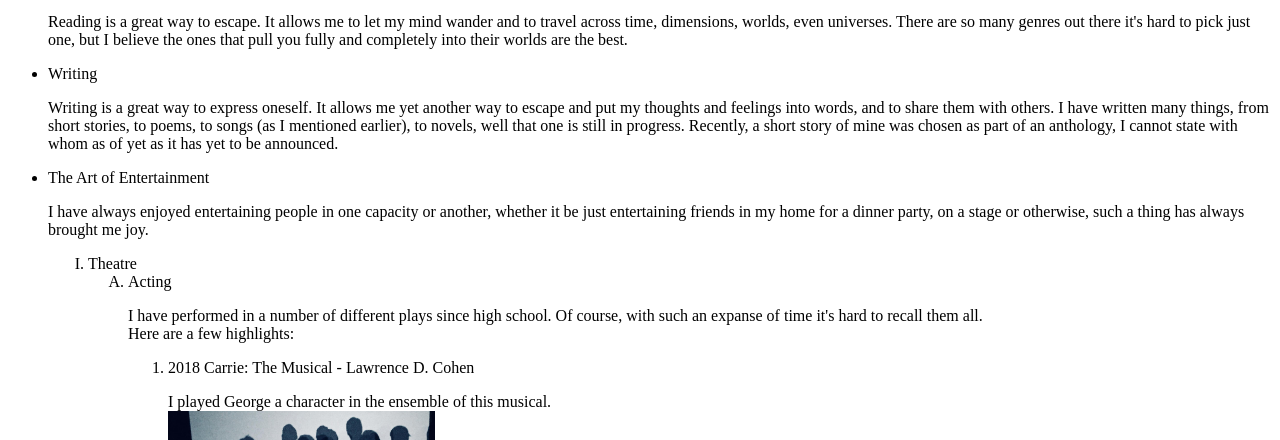
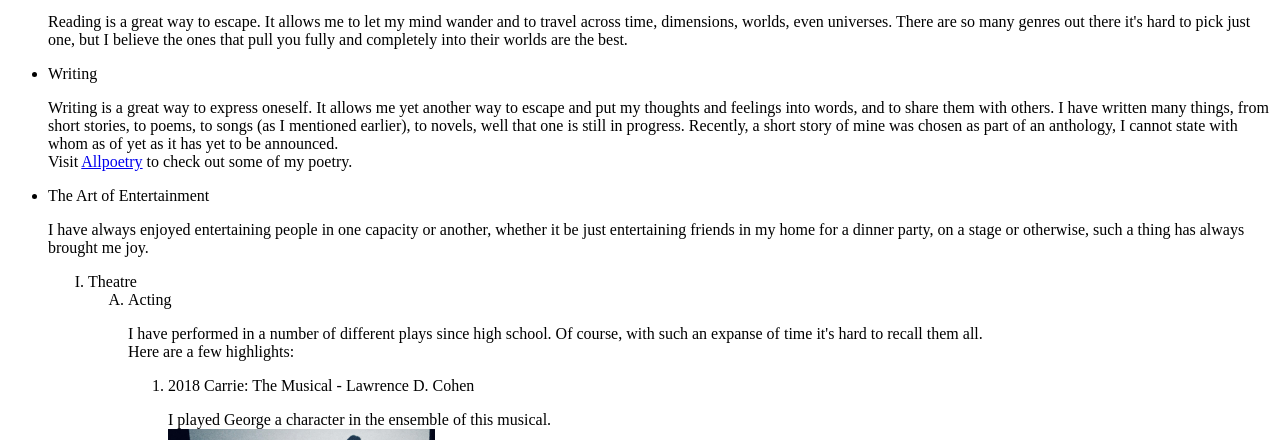
Before and after one commit to LimboticWorlds/html-resume, a plain HTML site: page assests/hobbies.html in a window 1280 px wide. Shown: the part 660-1100 px from the top of the page. Drawn offline with Linux system fonts and the light colour scheme.

Commit message:
Update hobbies.html

```diff
--- a/assests/hobbies.html
+++ b/assests/hobbies.html
@@ -27,7 +27,11 @@
                 <li>Reading</li>
                     <p>Reading is a great way to escape. It allows me to let my mind wander and to travel across time, dimensions, worlds, even universes. There are so many genres out there it's hard to pick just one, but I believe the ones that pull you fully and completely into their worlds are the best.</p>
                 <li>Writing</li>
-                    <p>Writing is a great way to express oneself. It allows me yet another way to escape and put my thoughts and feelings into words, and to share them with others. I have written many things, from short stories, to poems, to songs (as I mentioned earlier), to novels, well that one is still in progress. Recently, a short story of mine was chosen as part of an anthology, I cannot state with whom as of yet as it has yet to be announced.</p>
+                    <p>Writing is a great way to express oneself. It allows me yet another way to escape and put my thoughts and feelings into words, and to share them with others. I have written many things, from short stories, to poems, to songs (as I mentioned earlier), to novels, well that one is still in progress. Recently, a short story of mine was chosen as part of an anthology, I cannot state with whom as of yet as it has yet to be announced.
+                     <br />
+                        Visit <a href="https://allpoetry.com/LimboticMistisos">Allpoetry</a> to check out some of my poetry.
+                    </p>
+
                 <li>The Art of Entertainment</li>
                     <p>I have always enjoyed entertaining people in one capacity or another, whether it be just entertaining friends in my home for a dinner party, on a stage or otherwise, such a thing has always brought me joy.</p>
                     <ol type="I">
```
